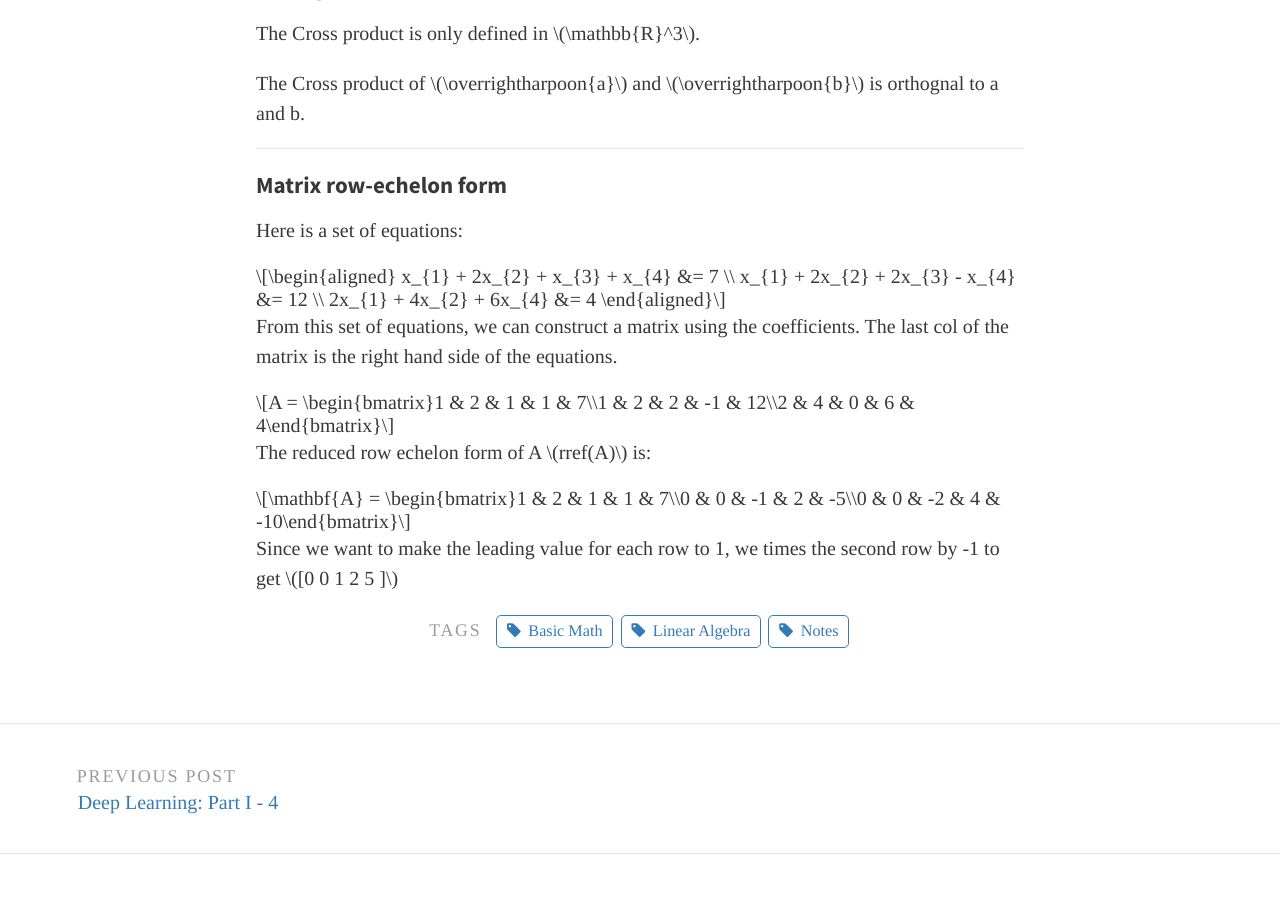
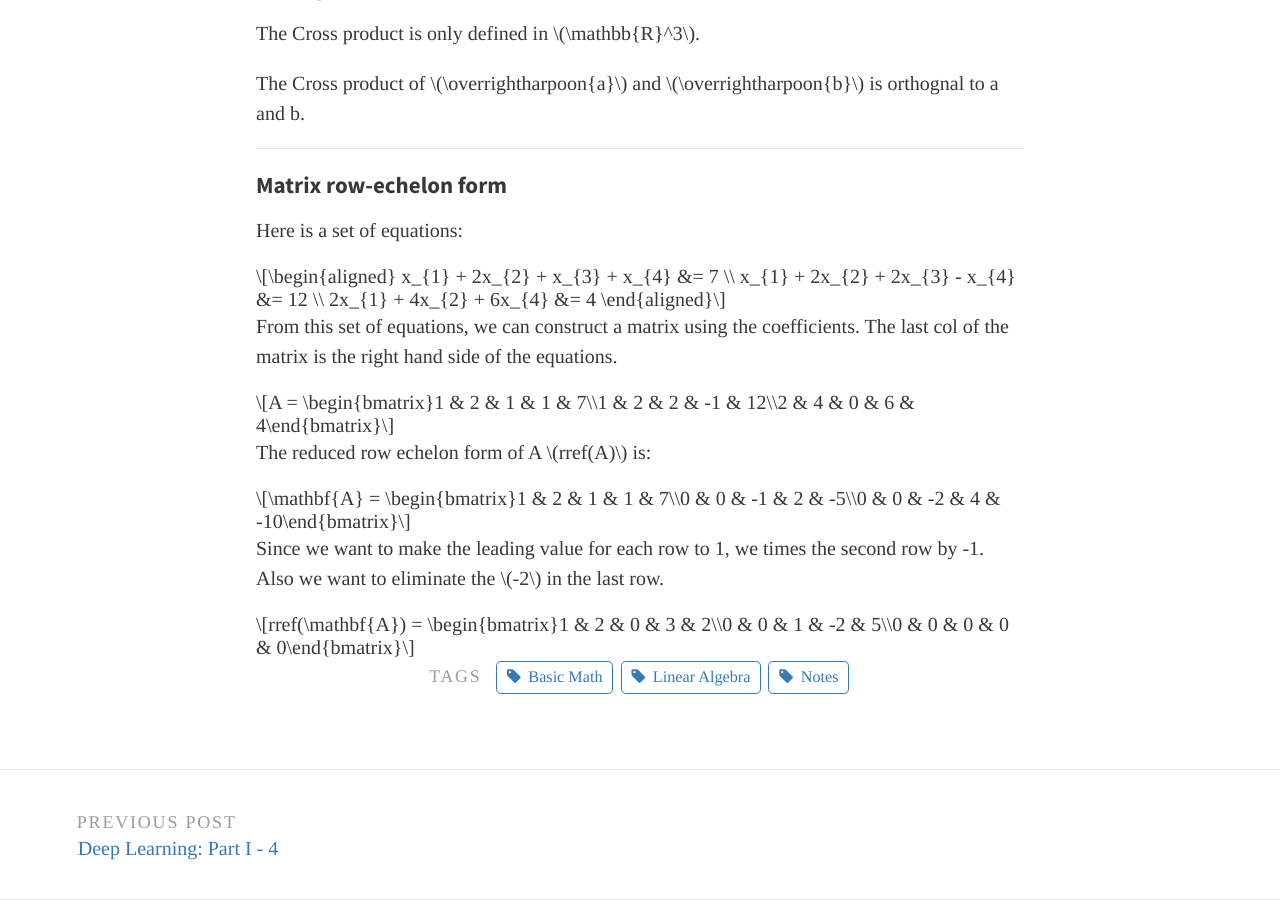
Before and after one commit to RyogaLi/ryogali.github.io, a Jekyll site: the page built from _posts/2018-06-18-Linear-Algebra-Vectors-and-Spaces.md, in a window 1280 px wide and 900 px high, scrolled down 3059 px. Built offline with Jekyll 4.4.1, drawn with Linux system fonts in a browser that asks for light colours; before the commit the page ends 3913 px from its top, so only the background shows below that.

Commit message:
replaced vert

```diff
--- a/_posts/2018-06-18-Linear-Algebra-Vectors-and-Spaces.md
+++ b/_posts/2018-06-18-Linear-Algebra-Vectors-and-Spaces.md
@@ -124,4 +124,6 @@ The reduced row echelon form of A $$ rref(A) $$ is:
 
 $$ \mathbf{A} = \begin{bmatrix}1 & 2 & 1 & 1 & 7\\0 & 0 & -1 & 2 & -5\\0 & 0 & -2 & 4 & -10\end{bmatrix}  $$
 
-Since we want to make the leading value for each row to 1, we times the second row by -1 to get $$ [0 0 1 2 5 ]$$
+Since we want to make the leading value for each row to 1, we times the second row by -1. Also we want to eliminate the $$-2$$ in the last row.
+
+$$ rref(\mathbf{A}) = \begin{bmatrix}1 & 2 & 0 & 3 & 2\\0 & 0 & 1 & -2 & 5\\0 & 0 & 0 & 0 & 0\end{bmatrix} $$
```
